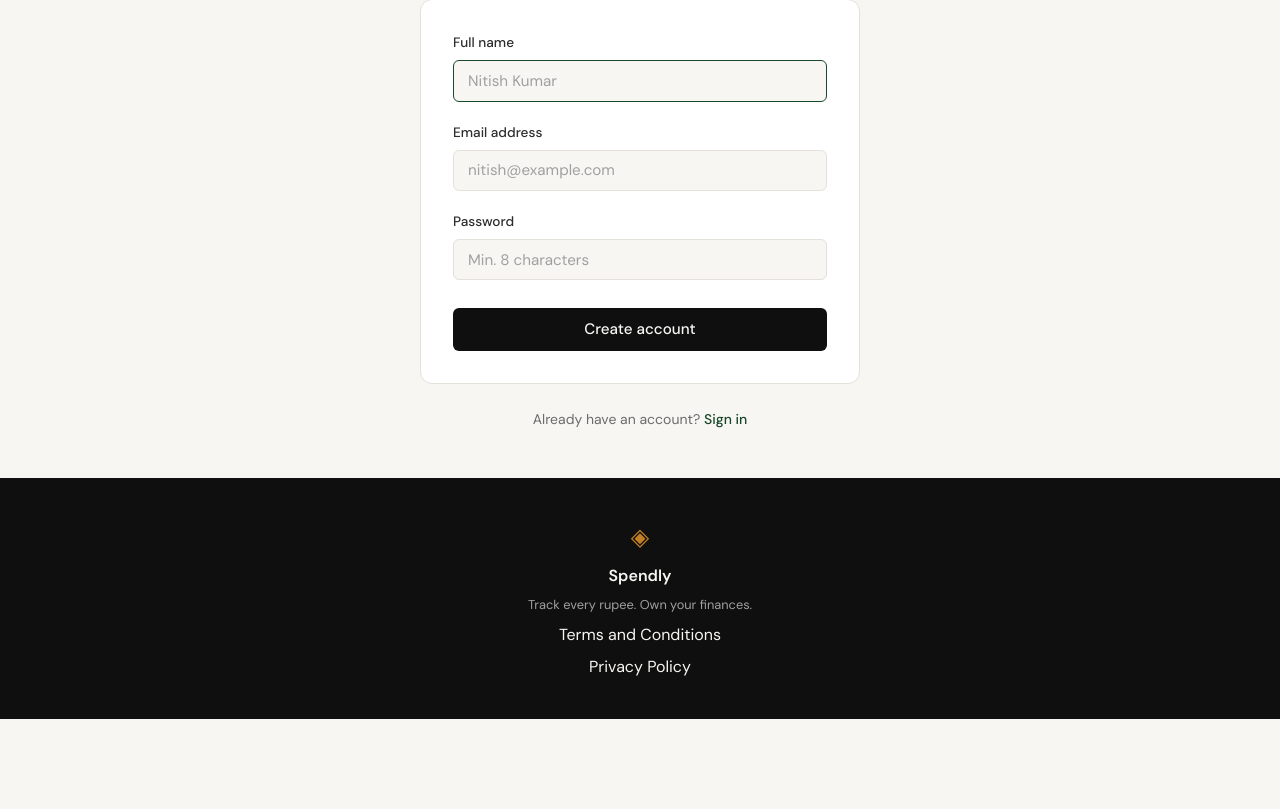
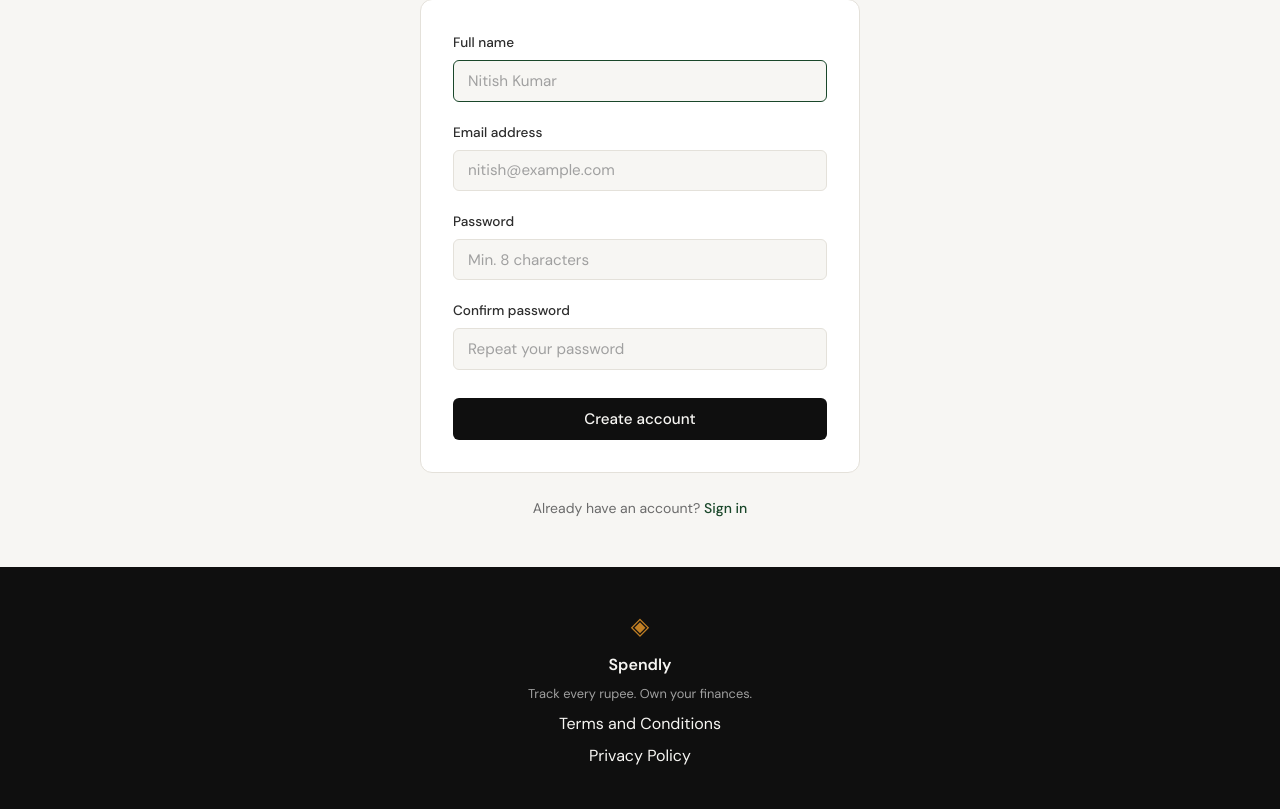
Before and after one commit to herambv/Spendly-Practice, a Flask app: page /register in a window 1280 px wide. Shown: the part 224-1033 px from the top of the page. Before the commit the page ends 943 px from the top, so only its background shows below. Run offline with Flask 3, Linux system fonts and the light colour scheme.

Commit message:
updated register.html and app.py to use the confirm password field correctly

```diff
--- a/app.py
+++ b/app.py
@@ -30,6 +30,7 @@ def register():
     name = request.form.get("name", "").strip()
     email = request.form.get("email", "").strip()
     password = request.form.get("password", "")
+    confirm_password = request.form.get("confirm_password", "")
 
     if not name:
         return render_template("register.html", error="Name is required.", name=name, email=email)
@@ -37,6 +38,8 @@ def register():
         return render_template("register.html", error="A valid email address is required.", name=name, email=email)
     if len(password) < 8:
         return render_template("register.html", error="Password must be at least 8 characters.", name=name, email=email)
+    if password != confirm_password:
+        return render_template("register.html", error="Passwords do not match.", name=name, email=email)
 
     try:
         create_user(name, email, password)
--- a/templates/register.html
+++ b/templates/register.html
@@ -38,6 +38,12 @@
                            class="form-input" placeholder="Min. 8 characters"
                            required>
                 </div>
+                <div class="form-group">
+                    <label for="confirm_password">Confirm password</label>
+                    <input type="password" id="confirm_password" name="confirm_password"
+                           class="form-input" placeholder="Repeat your password"
+                           required>
+                </div>
                 <button type="submit" class="btn-submit">Create account</button>
             </form>
         </div>
```
Also changed, not shown: spendly.db.
